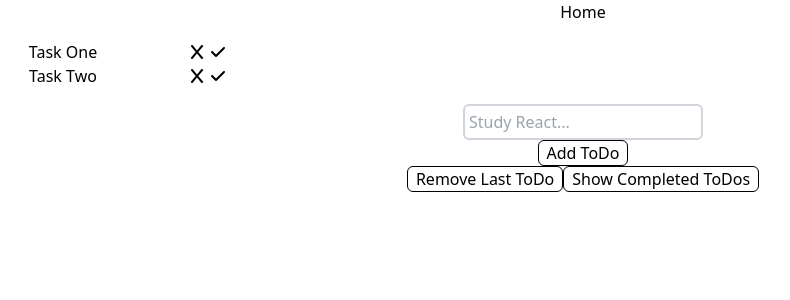
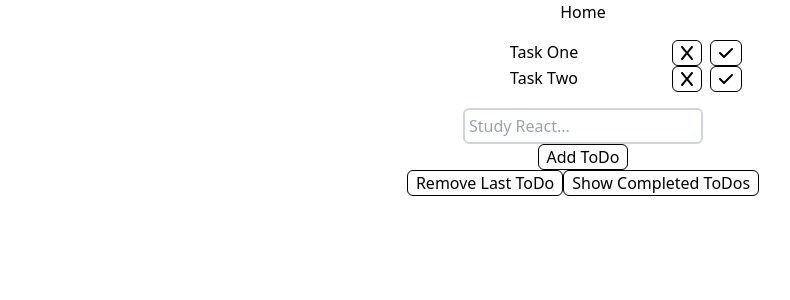
Before and after one commit to ASproson/react-challenges, a React (Create React App) app: page /todos in a window 1280 px wide. Shown: the top 300 px of the page, without its empty margins (57-847 px from the left). Built offline with nearby package versions, Linux system fonts and the light colour scheme.

Commit message:
Applies styling to parent div

```diff
--- a/src/components/todos/ToDo.tsx
+++ b/src/components/todos/ToDo.tsx
@@ -11,13 +11,13 @@ interface ToDoProps {
 
 export const ToDo = ({ toDo, deleteToDo, completeToDo }: ToDoProps) => {
   return (
-    <div className="flex">
+    <div className="flex justify-center">
       <div className="w-60">{toDo.title}</div>
       <div className="pl-2 space-x-2">
-        <Button className="x " onClick={() => deleteToDo(toDo.id)}>
+        <Button customStyling="x " onClick={() => deleteToDo(toDo.id)}>
           <FontAwesomeIconWrapper icon={faX} color="red" />
         </Button>
-        <Button className="x " onClick={() => completeToDo(toDo.id)}>
+        <Button customStyling="x " onClick={() => completeToDo(toDo.id)}>
           <FontAwesomeIconWrapper icon={faCheck} color="emerald" />
         </Button>
       </div>
```
